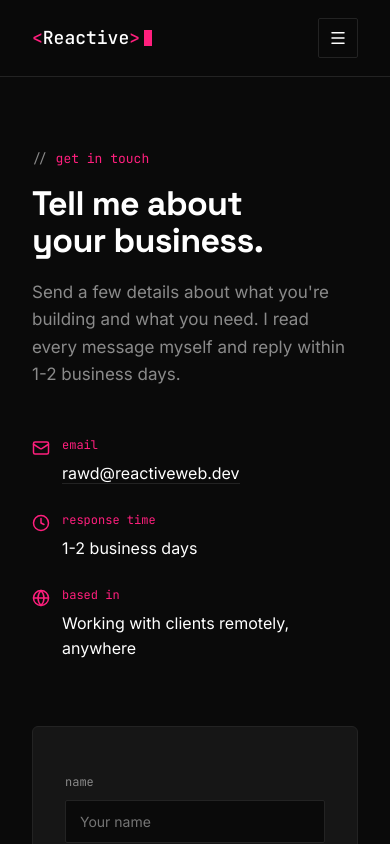
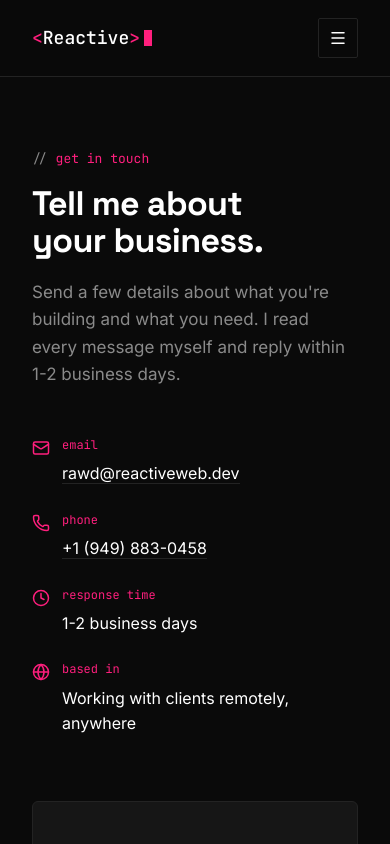
Before and after one commit to rawd666/reactive, a React (Vite) app: page /contact in a window 390 px wide. Shown: the top 844 px of the page. Built offline with nearby package versions, Linux system fonts and the light colour scheme.

Commit message:
add phone

```diff
--- a/src/pages/Contact.jsx
+++ b/src/pages/Contact.jsx
@@ -1,6 +1,6 @@
 import Seo from "../components/common/Seo";
 import ContactForm from "../components/common/ContactForm";
-import { Mail, Clock, Globe } from "lucide-react";
+import { Mail, Phone, Clock, Globe } from "lucide-react";
 
 function Contact() {
   return (
@@ -32,6 +32,13 @@ function Contact() {
               </div>
             </div>
             <div className="rx-contact-info-row">
+              <Phone size={18} />
+              <div>
+                <div className="rx-contact-label rx-mono">phone</div>
+                <a href="tel:+19498830458">+1 (949) 883-0458</a>
+              </div>
+            </div>
+            <div className="rx-contact-info-row">
               <Clock size={18} />
               <div>
                 <div className="rx-contact-label rx-mono">response time</div>
```
